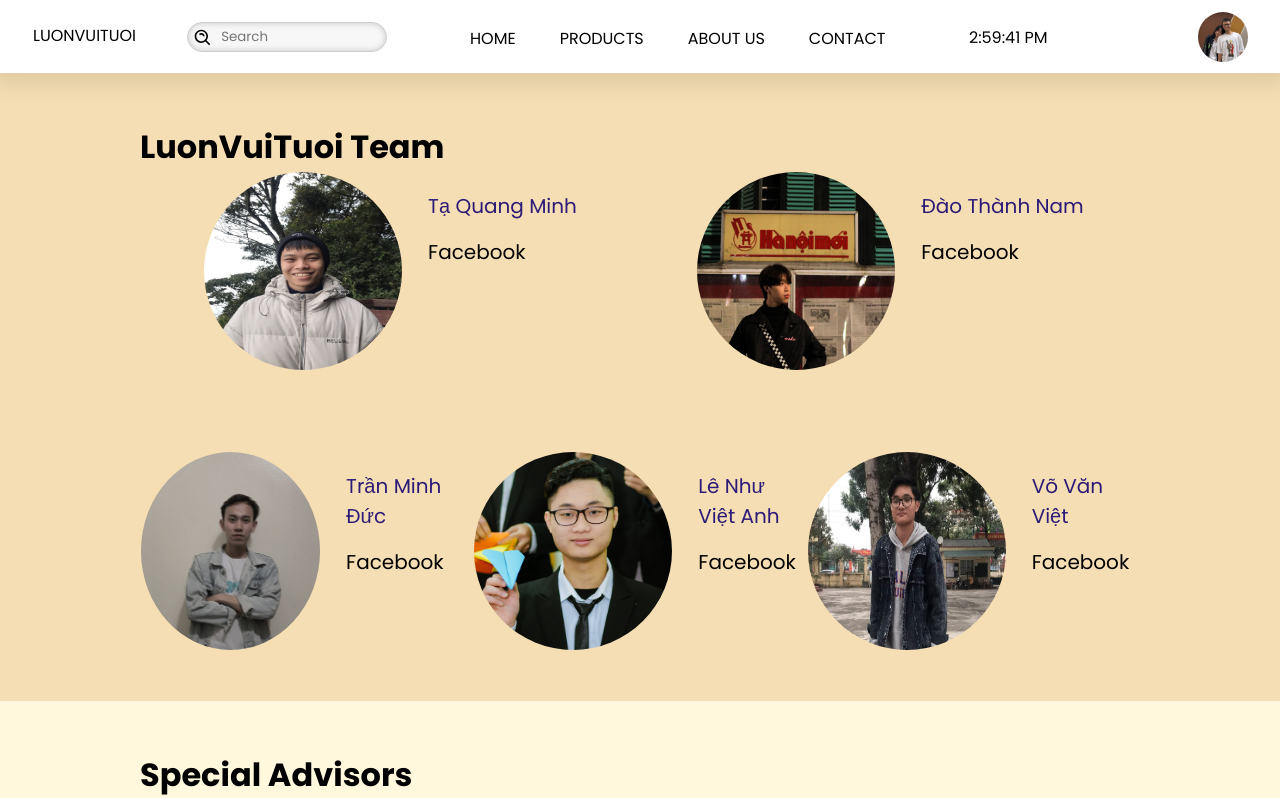
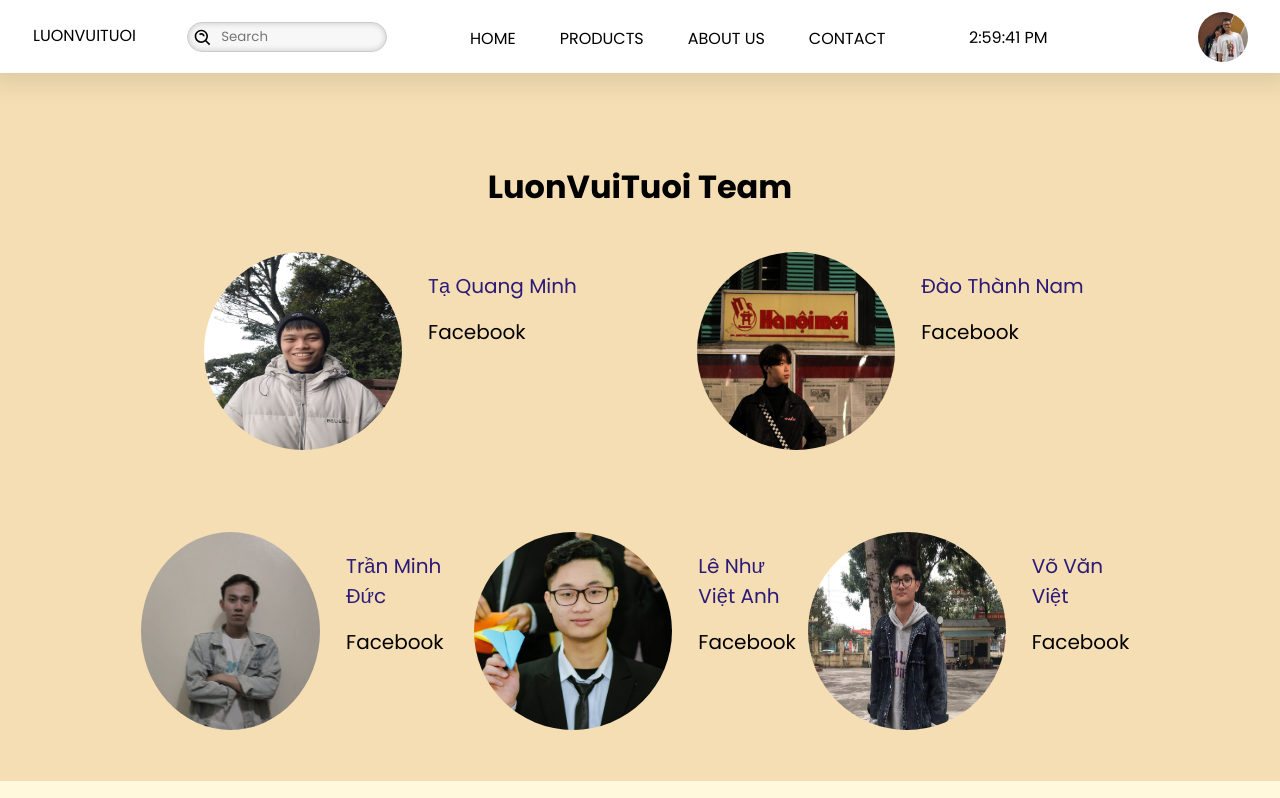
Before and after one commit to T2108A-Luonvuituoi-G1/Origami-eProject, a React (Create React App) app: page /aboutus in a window 1280 px wide. Shown: the top 798 px of the page. Built offline with nearby package versions, Linux system fonts and the light colour scheme.

Commit message:
Update AboutUs.css

```diff
--- a/src/OrigamiPage/AboutUs/Assets/Css/AboutUs.css
+++ b/src/OrigamiPage/AboutUs/Assets/Css/AboutUs.css
@@ -1,4 +1,4 @@
-.title{
+.Title{
   text-align: center;
   margin: 40px 0px;
 }
```
